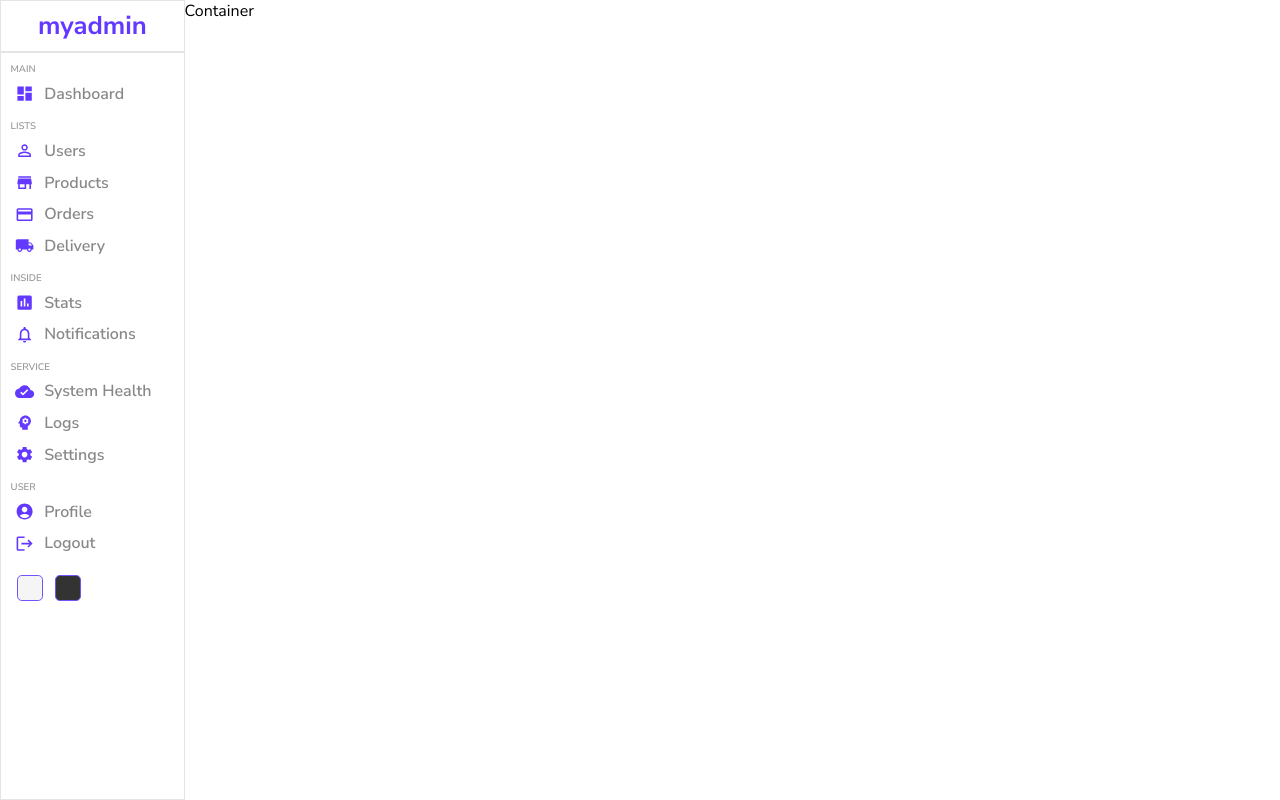
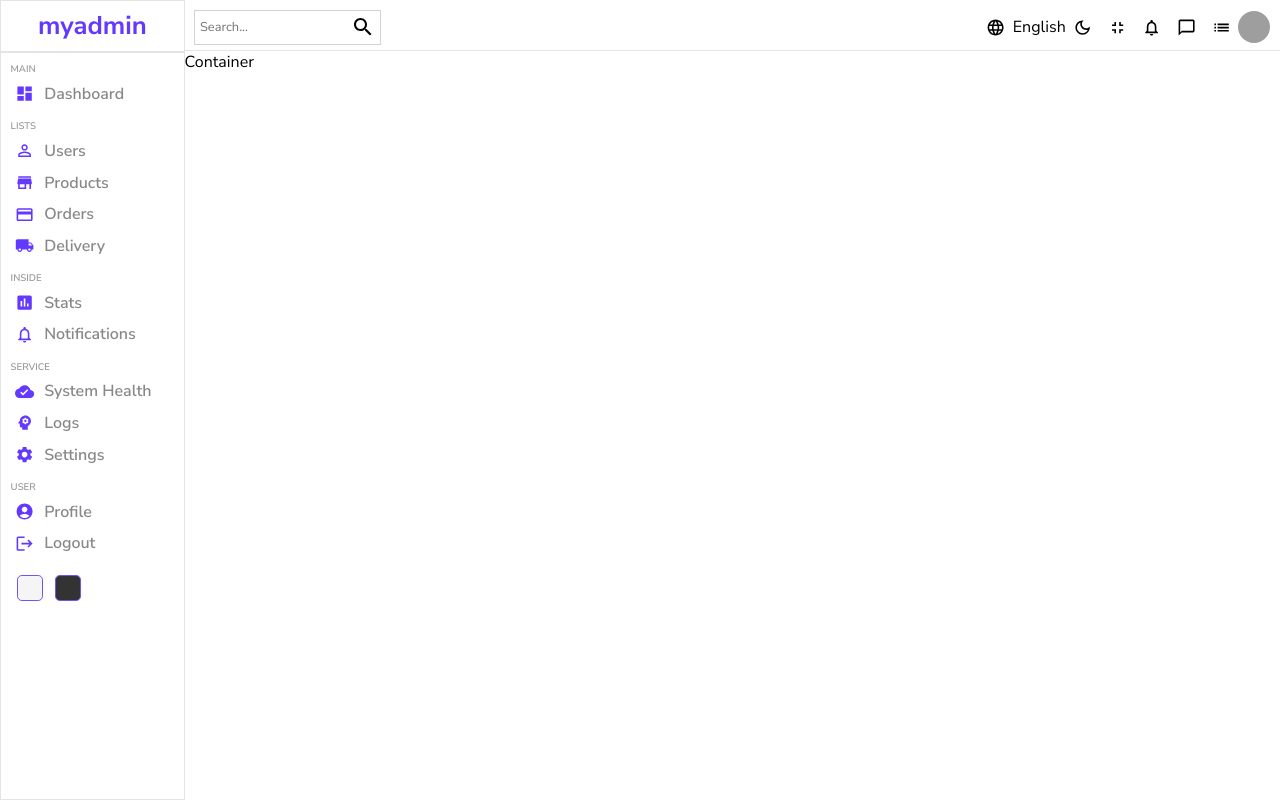
Before and after one commit to Samukelo984/admin-dashboard, a React (Create React App) app: page / in a window 1280 px wide. Built offline with nearby package versions, Linux system fonts and the light colour scheme; grey boxes are pictures that could not be loaded.

Commit message:
completed navbar

```diff
--- a/src/App.js
+++ b/src/App.js
@@ -1,4 +1,5 @@
 import { BrowserRouter, Routes, Route } from "react-router-dom";
+
 import Home from "./pages/home/Home";
 import Login from "./pages/login/Login";
 import List from "./pages/list/List";
--- a/src/components/navbar/Navbar.jsx
+++ b/src/components/navbar/Navbar.jsx
@@ -1,8 +1,41 @@
 import "./Navbar.scss";
-import React from "react";
+import SearchIcon from "@mui/icons-material/Search";
+import LanguageIcon from "@mui/icons-material/Language";
+import DarkModeOutlinedIcon from "@mui/icons-material/DarkModeOutlined";
+import FullscreenExitIcon from "@mui/icons-material/FullscreenExit";
+import NotificationsNoneIcon from "@mui/icons-material/NotificationsNone";
+import ChatBubbleOutlineIcon from "@mui/icons-material/ChatBubbleOutline";
+import ListIcon from "@mui/icons-material/List";
 
 const Navbar = () => {
-  return <section>Navbar</section>;
+  return (
+    <section className="navbar">
+      <article className="nav-wrapper">
+        <aside className="search">
+          <input type="text" placeholder="Search..." />
+          <SearchIcon />
+        </aside>
+        <aside className="items">
+          <div className="item">
+            <LanguageIcon className="nav-icon" />
+            English
+          </div>
+          <DarkModeOutlinedIcon className="item nav-icon" />
+          <FullscreenExitIcon className="item nav-icon" />
+          <NotificationsNoneIcon className="item nav-icon"></NotificationsNoneIcon>
+          {/* <div className="counter">1</div> */}
+          <ChatBubbleOutlineIcon className="item nav-icon" />
+          {/* <div className="counter">2</div> */}
+          <ListIcon className="item nav-icon" />
+          <img
+            src="https://images.pexels.com/photos/11720281/pexels-photo-11720281.jpeg?auto=compress&cs=tinysrgb&w=600&lazy=load"
+            alt="avatar"
+            className="avatar"
+          />
+        </aside>
+      </article>
+    </section>
+  );
 };
 
 export default Navbar;
--- a/src/components/navbar/Navbar.scss
+++ b/src/components/navbar/Navbar.scss
@@ -0,0 +1,68 @@
+.navbar {
+  height: 3.2rem;
+  border-bottom: 0.5px solid rgb(231, 228, 228);
+
+  .nav-wrapper {
+    width: 100%;
+    padding: 0.6em;
+    display: flex;
+    justify-content: space-between;
+    align-items: center;
+
+    .search {
+      padding: 0.3em;
+      display: flex;
+      align-items: center;
+      border: 0.5px solid lightgray;
+
+      input {
+        border: none;
+        outline: none;
+        background-color: transparent;
+
+        &::placeholder {
+          font-size: 0.8rem;
+        }
+      }
+    }
+
+    .items {
+      position: relative;
+      display: flex;
+      align-items: center;
+
+      .item {
+        display: flex;
+        align-items: center;
+      }
+
+      .nav-icon {
+        margin: 0.4em;
+        font-size: 1.2rem;
+      }
+
+      .avatar {
+        width: 2rem;
+        height: 2rem;
+        object-fit: cover;
+        border-radius: 50%;
+      }
+
+      .counter {
+        position: absolute;
+        top: -0.3rem;
+        right: -0.3rem;
+        width: 0.9rem;
+        height: 0.9rem;
+        display: flex;
+        justify-content: center;
+        align-items: center;
+        font-size: 0.6rem;
+        font-weight: 600;
+        border-radius: 50%;
+        color: white;
+        background-color: red;
+      }
+    }
+  }
+}
--- a/src/pages/home/Home.js
+++ b/src/pages/home/Home.js
@@ -1,11 +1,15 @@
 import "./Home.scss";
 import Sidebar from "../../components/sidebar/Sidebar";
+import Navbar from "../../components/navbar/Navbar";
 
 const Home = () => {
   return (
     <main className="home">
       <Sidebar />
-      <section className="home-container">Container</section>
+      <section className="home-container">
+        <Navbar />
+        Container
+      </section>
     </main>
   );
 };
```
